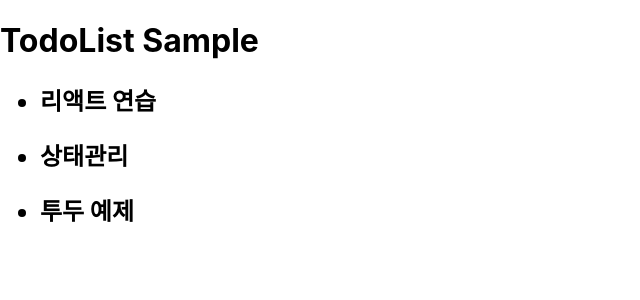
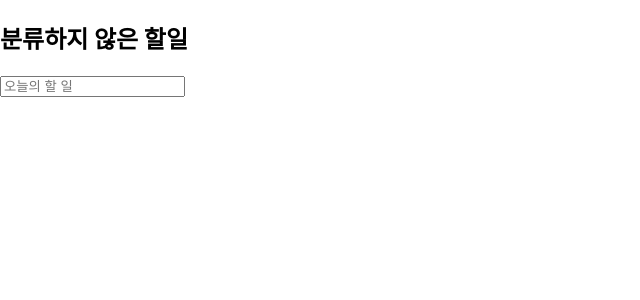
Before and after one commit to KAEN7/todo-list, a React (Create React App) app: page / in a window 1280 px wide. Shown: the top 300 px of the page, without its empty margins (0-640 px from the left). Built offline with nearby package versions, Linux system fonts and the light colour scheme.

Commit message:
투두리스트 생성 기능 추가

```diff
--- a/src/App.js
+++ b/src/App.js
@@ -1,6 +1,7 @@
 import React, { useState } from "react";
 // import { createStore } from "redux";
 import styled, { createGlobalStyle } from "styled-components";
+import Nav from "./components/Nav";
 import TodoList from "./components/TodoList";
 
 // 스토어 생성
@@ -14,11 +15,43 @@ const GlobalStyle = createGlobalStyle`
 `;
 
 function App() {
+  const [basic, setBasic] = useState({
+    id: 0, // list당 매겨줄 id
+    todoList: [], // 이것은 투두리스트구여
+    currentCategoryTodoList: [], // 현재 투두리스트 카테고리
+    currentCategory: "분류하지 않은 할일", // 현재 카테고리
+    completedTodo: [], // 완료한 일
+  });
+
+  // 새로만들 투두리스트
+  function updateTodoList(text) {
+    // 구조분해
+    const { id, todoList, currentCategory, currentCategoryTodoList } = basic;
+
+    // 새로운 todo
+    const newTodo = {
+      id: id,
+      text: text,
+      category: currentCategory,
+      isComplete: false,
+    };
+
+    setBasic({
+      // concat: 괄호안의 문자열을 전부 결합하여 반환해주는 함수
+      todoList: todoList.concat(newTodo), // 새로 만들어진 Todo를 추가
+      currentCategoryTodoList: currentCategoryTodoList.concat(newTodo), // 얘도 새로만들어진걸 추가
+      id: id + 1,
+    });
+  }
+
   return (
     <>
-      <h1>TodoList Sample</h1>
-      <TodoList todos={["리액트 연습", "상태관리", "투두 예제"]} />{" "}
-      {/* props로 todos를 보내줌 */}
+      <Nav />
+      <TodoList
+        currentCategory={basic.currentCategory}
+        updateTodoList={updateTodoList}
+        currentCategoryTodoList={basic.currentCategoryTodoList}
+      />
     </>
   );
 }
--- /dev/null
+++ b/src/components/Category.js
@@ -0,0 +1,16 @@
+import React, { useState } from "react";
+import CategoryEntry from "./CategoryEntry";
+
+function Category() {
+  const [name, setName] = useState({
+    categoryNames: [],
+  });
+
+  return (
+    <>
+      <CategoryEntry />
+    </>
+  );
+}
+
+export default Category;
--- /dev/null
+++ b/src/components/CategoryEntry.js
@@ -0,0 +1,9 @@
+import React, { useState } from "react";
+
+function CategoryEntry() {
+  const [category, setCategory] = useState("");
+
+  return <div></div>;
+}
+
+export default CategoryEntry;
--- /dev/null
+++ b/src/components/Nav.js
@@ -0,0 +1,12 @@
+import React from "react";
+import Category from "./Category";
+
+function Nav() {
+  return (
+    <>
+      <Category />
+    </>
+  );
+}
+
+export default Nav;
--- a/src/components/TodoList.js
+++ b/src/components/TodoList.js
@@ -1,14 +1,51 @@
-import React from "react";
-import TodoListItem from "./TodoListItem";
+import React, { useState } from "react";
+import TodoListEntry from "./TodoListEntry";
 
-function TodoList({ todos }) {
+function TodoList({
+  updateTodoList,
+  currentCategory,
+  currentCategoryTodoList,
+}) {
+  const [text, setText] = useState("");
+
+  const handleChange = (e) => {
+    setText(e.target.value);
+  };
+
+  const handleEnterEvent = (e) => {
+    if (e.key === "Enter" && text) {
+      updateTodoList(text);
+      setText("");
+    }
+  };
+
+  const handleBlurEvent = (e) => {
+    if (text) {
+      updateTodoList(text);
+      setText("");
+    }
+  };
+
   return (
-    <ul>
-      {/* todos를 받아와서 일단 뿌려줌 */}
-      {todos.map((todo) => (
-        <TodoListItem key={todo} todo={todo} />
+    <section>
+      <div id="category-title">
+        <h2>{currentCategory}</h2>
+      </div>
+      {currentCategoryTodoList.map((todo) => (
+        <TodoListEntry key={todo.id} todo={todo} />
       ))}
-    </ul>
+      <div className="default-input">
+        <label></label>
+        <input
+          type="text"
+          value={text}
+          onChange={handleChange}
+          onKeyPress={handleEnterEvent}
+          onBlur={handleBlurEvent}
+          placeholder="오늘의 할 일"
+        />
+      </div>
+    </section>
   );
 }
 
--- /dev/null
+++ b/src/components/TodoListEntry.js
@@ -0,0 +1,18 @@
+import React, { useState } from "react";
+
+function TodoListEntry({ todo }) {
+  const [text, setText] = useState("");
+
+  const handleChange = (e) => {
+    console.log(e.target.value);
+  };
+
+  return (
+    <div className="todoList-input">
+      <label></label>
+      <input type="text" value={todo.text} onChange={handleChange} />
+    </div>
+  );
+}
+
+export default TodoListEntry;
--- a/src/components/TodoListItem.js
+++ b/src/components/TodoListItem.js
@@ -2,6 +2,7 @@ import React, { useState } from "react";
 import styled from "styled-components";
 
 const LiSylte = styled.li`
+  // hover 될때 폰트가 굵어지도록 처리
   &:hover {
     font-weight: bold;
   }
```
